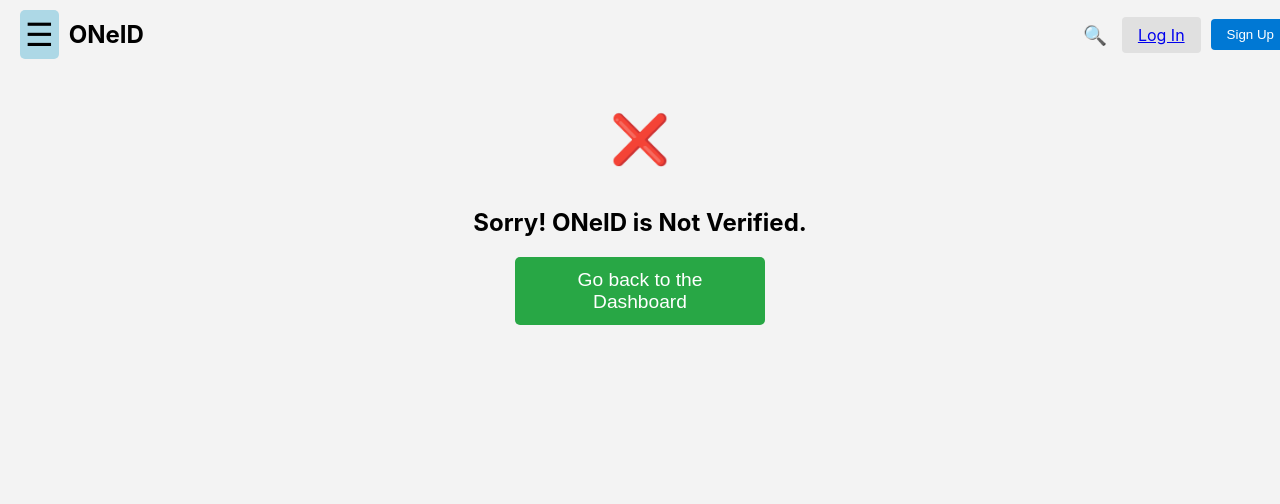
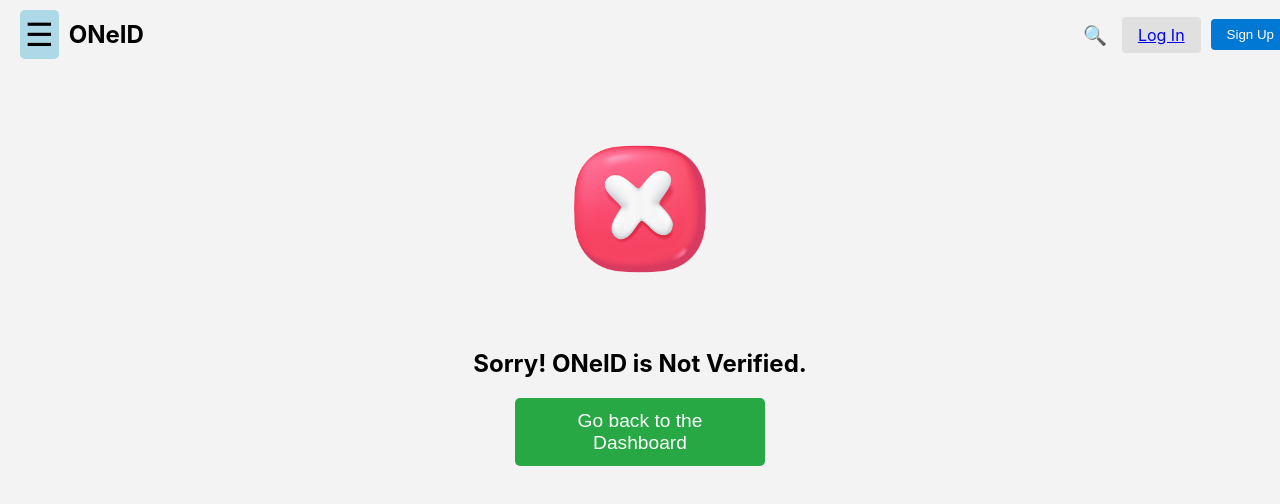
Before and after one commit to nvlt1/unifiedai-frontend, a React (Create React App) app in the folder oneidfrontend/: page /oneid-unverified in a window 1280 px wide. Shown: the top 504 px of the page. Built offline with nearby package versions, Linux system fonts and the light colour scheme.

Commit message:
oneid verified and unverified pages complete, verifiyidentitypage done as well with pngs added for all

```diff
--- a/oneidfrontend/src/pages/OneIDUnverifiedPage.js
+++ b/oneidfrontend/src/pages/OneIDUnverifiedPage.js
@@ -1,6 +1,7 @@
 import React from 'react';
 import { useNavigate } from 'react-router-dom';
 import './OneIDUnverifiedPage.scss';
+import xmarkImg from '../assets/vecteezy_wrong-check-mark-choosing-to-decide-on-something-accept-and_36876060.png';
 
 const OneIDUnverifiedPage = () => {
   const navigate = useNavigate();
@@ -11,7 +12,7 @@ const OneIDUnverifiedPage = () => {
 
   return (
     <div className="unverified-container">
-      <div className="unverified-icon">❌</div> {/* Emoji placeholder for cross */}
+      <img src={xmarkImg} alt="X mark" className="unverified-icon" />
       <h2>Sorry! ONeID is Not Verified.</h2>
       <button className="back-btn" onClick={handleBackToDashboard}>
         Go back to the Dashboard
@@ -21,3 +22,28 @@ const OneIDUnverifiedPage = () => {
 };
 
 export default OneIDUnverifiedPage;
+
+
+// import React from 'react';
+// import { useNavigate } from 'react-router-dom';
+// import './OneIDUnverifiedPage.scss';
+
+// const OneIDUnverifiedPage = () => {
+//   const navigate = useNavigate();
+
+//   const handleBackToDashboard = () => {
+//     navigate('/dashboard');
+//   };
+
+//   return (
+//     <div className="unverified-container">
+//       <div className="unverified-icon">❌</div> {/* Emoji placeholder for cross */}
+//       <h2>Sorry! ONeID is Not Verified.</h2>
+//       <button className="back-btn" onClick={handleBackToDashboard}>
+//         Go back to the Dashboard
+//       </button>
+//     </div>
+//   );
+// };
+
+// export default OneIDUnverifiedPage;
--- a/oneidfrontend/src/pages/OneIDUnverifiedPage.scss
+++ b/oneidfrontend/src/pages/OneIDUnverifiedPage.scss
@@ -9,9 +9,9 @@
   }
 
   .unverified-icon {
-    font-size: 3em; /* Adjusts size of emoji */
+    width: 200px; /* Adjust size as needed */
     margin-bottom: 20px;
-  }
+}
 
   h2 {
     font-size: 1.5em;
--- a/oneidfrontend/src/pages/OneIDVerifiedPage.js
+++ b/oneidfrontend/src/pages/OneIDVerifiedPage.js
@@ -1,6 +1,7 @@
 import React from 'react';
 import { useNavigate } from 'react-router-dom';
 import './OneIDVerifiedPage.scss';
+import checkmarkImg from '../assets/vecteezy_wrong-check-mark-choosing-to-decide-on-something-accept-and_36876089.png';
 
 const OneIDVerifiedPage = () => {
   const navigate = useNavigate();
@@ -11,7 +12,7 @@ const OneIDVerifiedPage = () => {
 
   return (
     <div className="verified-container">
-      <div className="verified-icon">✅</div> {/* Emoji placeholder for checkmark */}
+      <img src={checkmarkImg} alt="Checkmark" className="verified-icon" />
       <h2>Great! ONeID is Verified.</h2>
       <button className="back-btn" onClick={handleBackToDashboard}>
         Go back to the Dashboard
@@ -21,3 +22,28 @@ const OneIDVerifiedPage = () => {
 };
 
 export default OneIDVerifiedPage;
+
+
+// import React from 'react';
+// import { useNavigate } from 'react-router-dom';
+// import './OneIDVerifiedPage.scss';
+
+// const OneIDVerifiedPage = () => {
+//   const navigate = useNavigate();
+
+//   const handleBackToDashboard = () => {
+//     navigate('/dashboard');
+//   };
+
+//   return (
+//     <div className="verified-container">
+//       <div className="verified-icon">✅</div> {/* Emoji placeholder for checkmark */}
+//       <h2>Great! ONeID is Verified.</h2>
+//       <button className="back-btn" onClick={handleBackToDashboard}>
+//         Go back to the Dashboard
+//       </button>
+//     </div>
+//   );
+// };
+
+// export default OneIDVerifiedPage;
--- a/oneidfrontend/src/pages/OneIDVerifiedPage.scss
+++ b/oneidfrontend/src/pages/OneIDVerifiedPage.scss
@@ -9,9 +9,9 @@
   }
 
   .verified-icon {
-    font-size: 3em; /* Adjusts size of emoji */
+    width: 200px; /* Adjust size as needed */
     margin-bottom: 20px;
-  }
+}
 
   h2 {
     font-size: 1.5em;
--- a/oneidfrontend/src/pages/OneTimePasscodePage.js
+++ b/oneidfrontend/src/pages/OneTimePasscodePage.js
@@ -1,10 +1,11 @@
 import React from 'react';
 import './OneTimePasscodePage.scss';
+import hourglassImg from '../assets/vecteezy_3d-animated-hourglass-isolated-on-a-transparent-background_51099134.png';
 
 const OneTimePasscodePage = () => {
   return (
     <div className="otp-container">
-      <div className="otp-icon">⏳</div> {/* Emoji placeholder for hourglass */}
+      <img src={hourglassImg} alt="Hourglass" className="otp-icon" />
       <h2>We sent you the one-time passcode.</h2>
       <p>Please check your email to verify the identity.</p>
       <button className="otp-btn">05:00</button>
@@ -13,3 +14,20 @@ const OneTimePasscodePage = () => {
 };
 
 export default OneTimePasscodePage;
+
+
+// import React from 'react';
+// import './OneTimePasscodePage.scss';
+
+// const OneTimePasscodePage = () => {
+//   return (
+//     <div className="otp-container">
+//       <div className="otp-icon">⏳</div> {/* Emoji placeholder for hourglass */}
+//       <h2>We sent you the one-time passcode.</h2>
+//       <p>Please check your email to verify the identity.</p>
+//       <button className="otp-btn">05:00</button>
+//     </div>
+//   );
+// };
+
+// export default OneTimePasscodePage;
--- a/oneidfrontend/src/pages/OneTimePasscodePage.scss
+++ b/oneidfrontend/src/pages/OneTimePasscodePage.scss
@@ -9,9 +9,9 @@
   }
 
   .otp-icon {
-    font-size: 3em; /* Adjusts size of emoji */
+    width: 200px; /* Adjust size as needed */
     margin-bottom: 20px;
-  }
+}
 
   h2 {
     font-size: 1.5em;
```
Also changed, not shown: oneidfrontend/src/pages/VerifyIdentityPage.js (+0 -36 lines), oneidfrontend/src/pages/VerifyIdentityPage.scss (+0 -60 lines).
